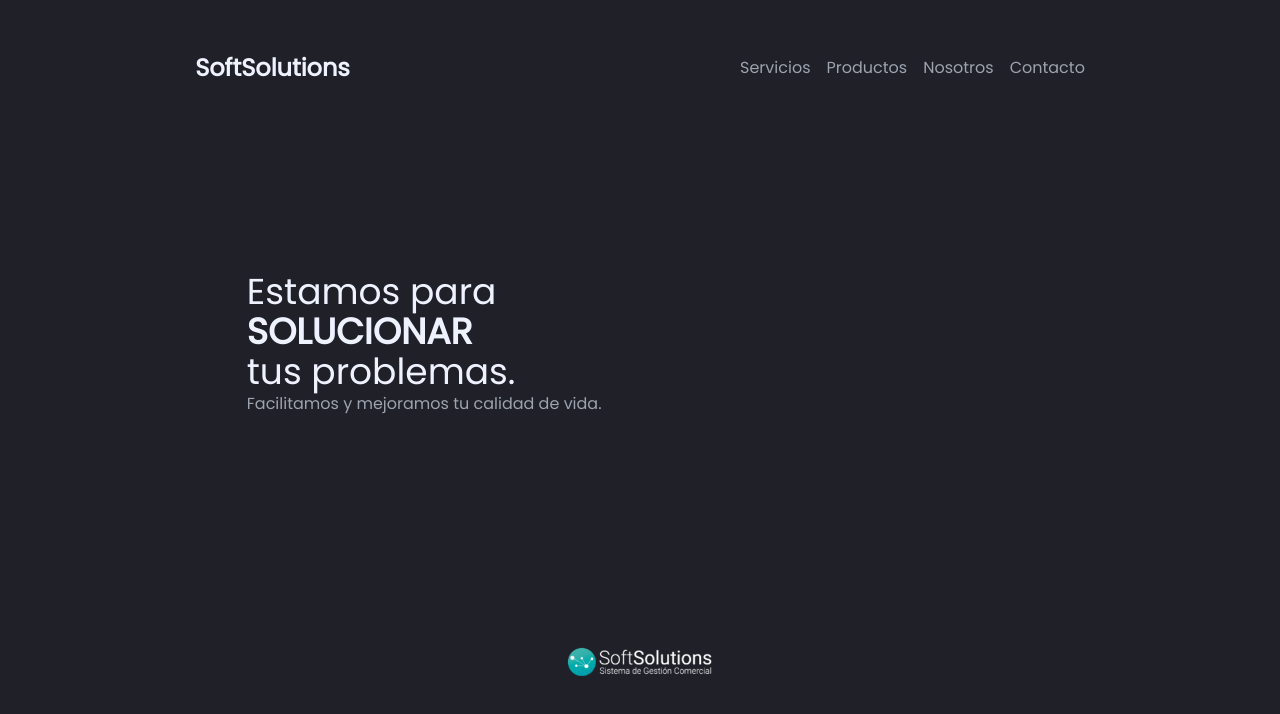
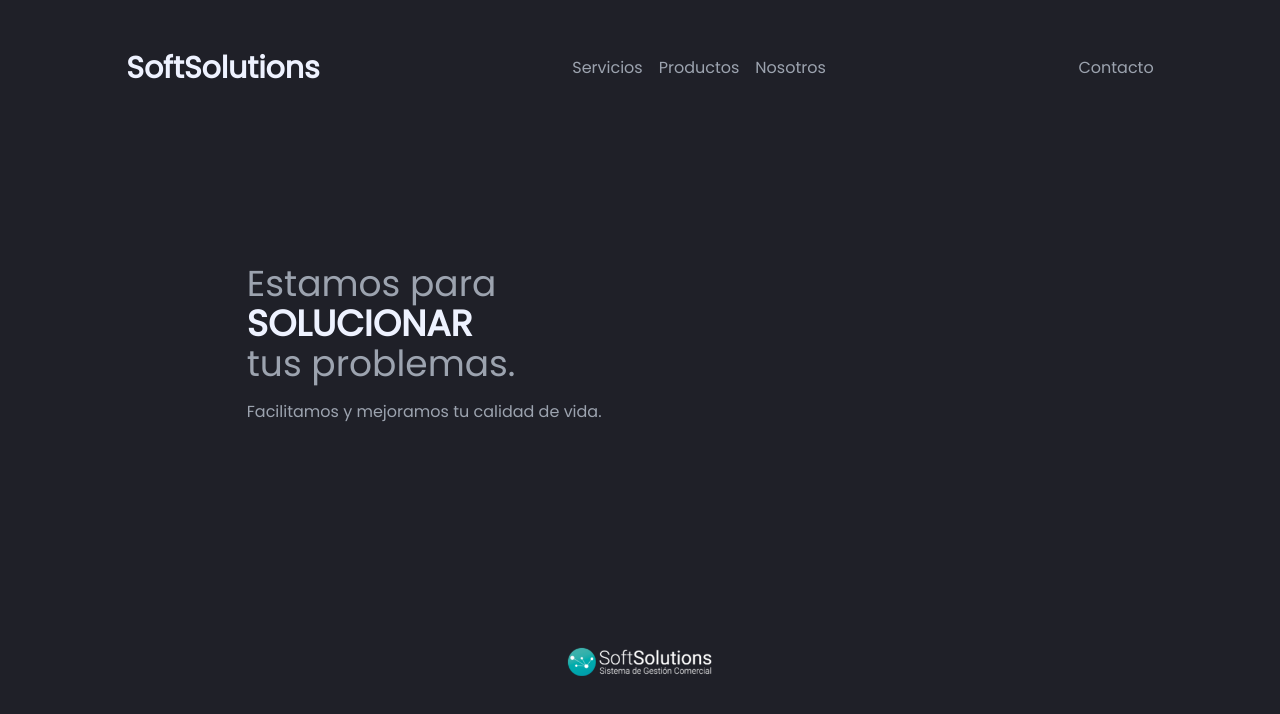
Before and after one commit to agussanchz/Page-Softsolutions, a React (Vite) app: page / in a window 1280 px wide. Shown: the top 714 px of the page. Built offline with nearby package versions, Linux system fonts and the light colour scheme.

Commit message:
add styles

```diff
--- a/src/components/Header/Header.jsx
+++ b/src/components/Header/Header.jsx
@@ -11,17 +11,21 @@ export default function Header({ desactive }) {
     <>
       <header className={'h-auto py-14 flex justify-center items-center md:h-full ' + close}>
         <div className='md:flex md:justify-center md:items-center md:gap-40'>
-          <div className='flex justify-center text-center flex-col md:text-start'>
-            <h2 className={className_title}>Estamos para </h2>
-            <h2 className={className_title}><span className='uppercase font-bold text-indigo-50'>solucionar</span> </h2>
-            <h2 className={className_title}>tus problemas.</h2>
-            <p className='animate__animated animate__fadeInDown animate__delay-1s text-gray-400'>Facilitamos y mejoramos tu calidad de vida.</p>
+          <div className='flex justify-center flex-col p-5 gap-4 md:text-start'>
+            <div className='animate__animated animate__fadeInDown'>
+              <h2 className='text-4xl text-gray-400 '>Estamos para</h2>
+              <span className='text-4xl font-bold uppercase text-indigo-50'>solucionar</span>
+              <h2 className='text-4xl text-gray-400'>tus problemas.</h2>
+            </div>
+            <div>
+              <p className='animate__animated animate__fadeInDown animate__delay-1s text-gray-400'>Facilitamos y mejoramos tu calidad de vida.</p>
+            </div>
+          </div>
+          <div className='h-auto pt-14 flex justify-center md:hidden'>
+            <img src={headerResponsive} alt="imagen-header" className='h-80 animate__animated animate__fadeInDown animate__delay-2s' />
           </div>
           <div className='hidden md:flex'>
             <img src={headerLogo} alt="imagen-header" className='h-96 animate__animated animate__fadeInDown animate__delay-2s' />
-          </div>
-          <div className='h-auto pt-14 flex justify-center md:hidden'>
-            <img src={headerResponsive} alt="imagen-header" className='h-80 animate__animated animate__fadeInDown animate__delay-2s' />
           </div>
         </div>
       </header>
--- a/src/components/NavResponsive/NavResponsive.jsx
+++ b/src/components/NavResponsive/NavResponsive.jsx
@@ -15,9 +15,9 @@ export default function NavResponsive({ closeMenu }) {
         <div className='h-auto overflow-hidden touch-none'>
             <div className='border-solid border-transparent border-4 animate__animated animate__fadeInDown'>
                 {optionNav.map(([option, url]) => (
-                    <Link to={url} >
+                    <Link to={url} key={option}>
                         <div className='h-16 text-indigo-50 border p-4 border-gray-400' onClick={closeMenu}>
-                            <p>{option}  </p>
+                            <p>{option}</p>
                         </div>
                     </Link>
                 ))}
--- a/src/components/Navbar/Navbar.jsx
+++ b/src/components/Navbar/Navbar.jsx
@@ -8,7 +8,6 @@ export default function Navbar({ openMenu }) {
         ['Servicios', '/servicios'],
         ['Productos', '/productos'],
         ['Nosotros', '/nosotros'],
-        ['Contacto', '/contacto']
     ]
 
     //Renderizacion
@@ -16,9 +15,15 @@ export default function Navbar({ openMenu }) {
         <>
             <nav className='h-24 pt-10 flex justify-around items-center animate__animated animate__fadeInDown animate__delay-2s'>
                 <div className='md:flex md:font-bold'>
-                    <h2 className='text-indigo-50 text-bold text-2xl special-underline '>
-                       <a href="/">SoftSolutions</a>
+                    <h2 className='text-indigo-50 text-bold text-3xl special-underline '>
+                        <a href="/">SoftSolutions</a>
                     </h2>
+                </div>
+
+                <div className='md:hidden'>
+                    <button onClick={openMenu}>
+                        <img src={iconNavbar} alt="icono del navbar" className='h-5 w-auto ' />
+                    </button>
                 </div>
 
                 <div className='hidden md:flex'>
@@ -31,10 +36,8 @@ export default function Navbar({ openMenu }) {
                     </ul>
                 </div>
 
-                <div className='md:hidden'>
-                    <button onClick={openMenu}>
-                        <img src={iconNavbar} alt="icono del navbar" className='h-6 w-auto ' />
-                    </button>
+                <div className='hidden md:flex'>
+                    <Link to={'/contacto'} className='special-underline text-gray-400'>Contacto</Link>
                 </div>
             </nav>
         </>
```
